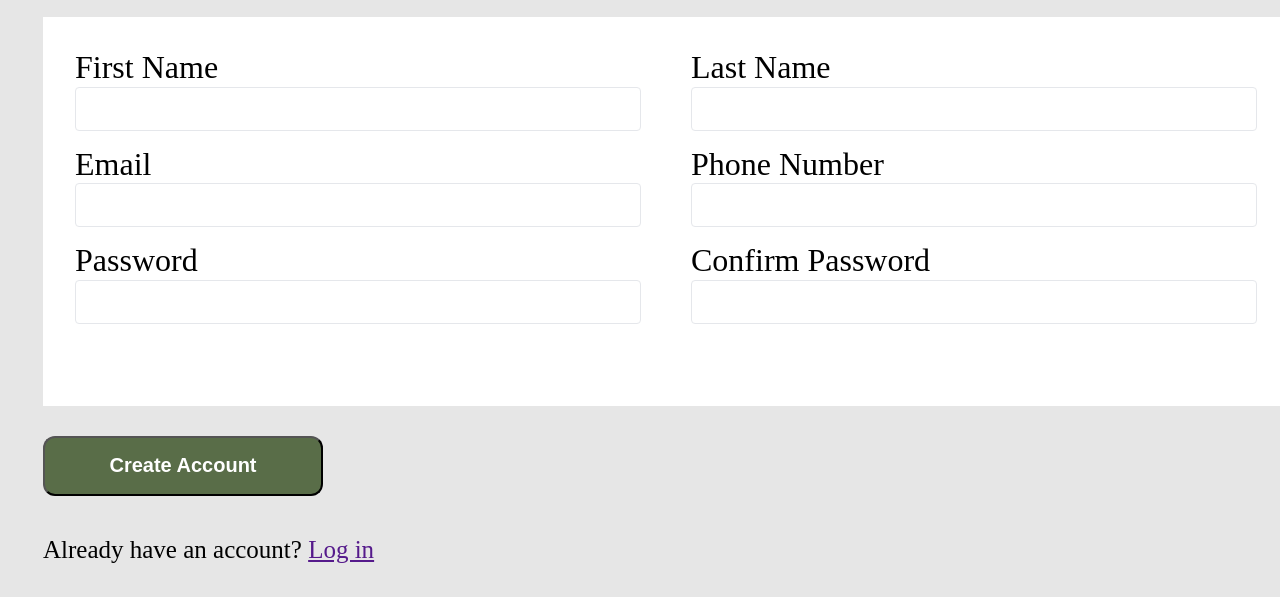
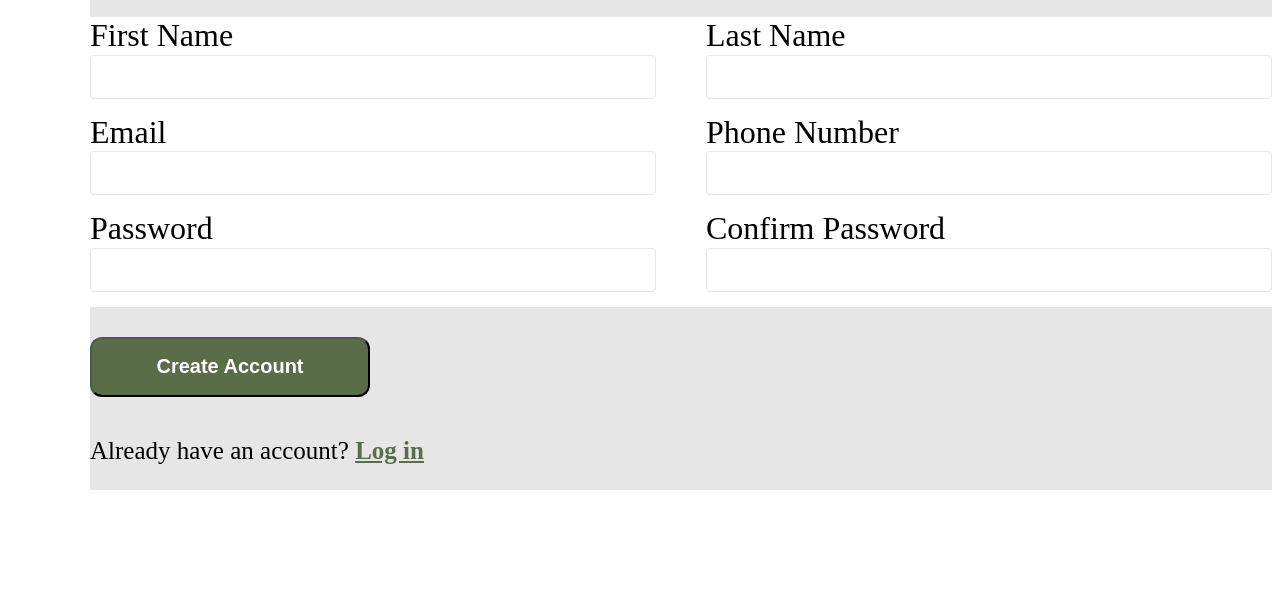
Before and after one commit to AdGiampic/Sign-up, a plain HTML site: page index.html in a window 1280 px wide. Shown: the part 459-1056 px from the top of the page. After the commit the page ends 957 px from the top, so only its background shows below. Drawn offline with Linux system fonts and the light colour scheme.

Commit message:
Modified color and font weight on Log-in link and applied changes on background color of the page

```diff
--- a/style.css
+++ b/style.css
@@ -1,6 +1,8 @@
+/*
 body {
     background-color: #e6e6e6;
 }
+*/
 
 #main-container{
     display: flex;
@@ -45,9 +47,10 @@ body {
 #form-section {
     font-size: 2em;
     width: 40em;
-    padding-left: 35px;
+    margin-left: 35px;
     padding-top: 6em;
     font-weight: bold;
+    background-color: #e6e6e6;
 }
 
 #form {
@@ -56,7 +59,6 @@ body {
     display: flex;
     justify-content: space-between;
     background-color: white;
-    padding: 1em;
 }
 
 input {
@@ -70,7 +72,6 @@ input {
 
 .left {
     margin-right: 50px;
-    margin-bottom: 35px;
 }
 
 #btn-sub {
@@ -95,3 +96,8 @@ input:active {
     font-size: 25px;
     font-weight: lighter;
 }
+
+a{
+    color: #596D48;
+    font-weight: bold;
+}
```
